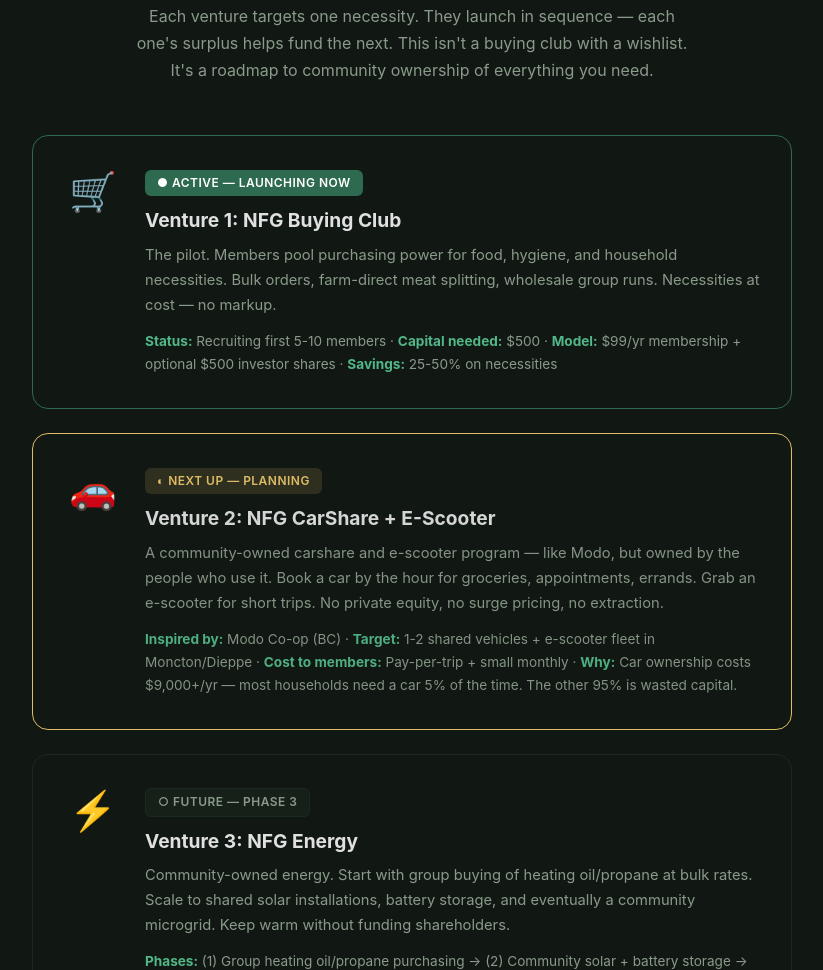
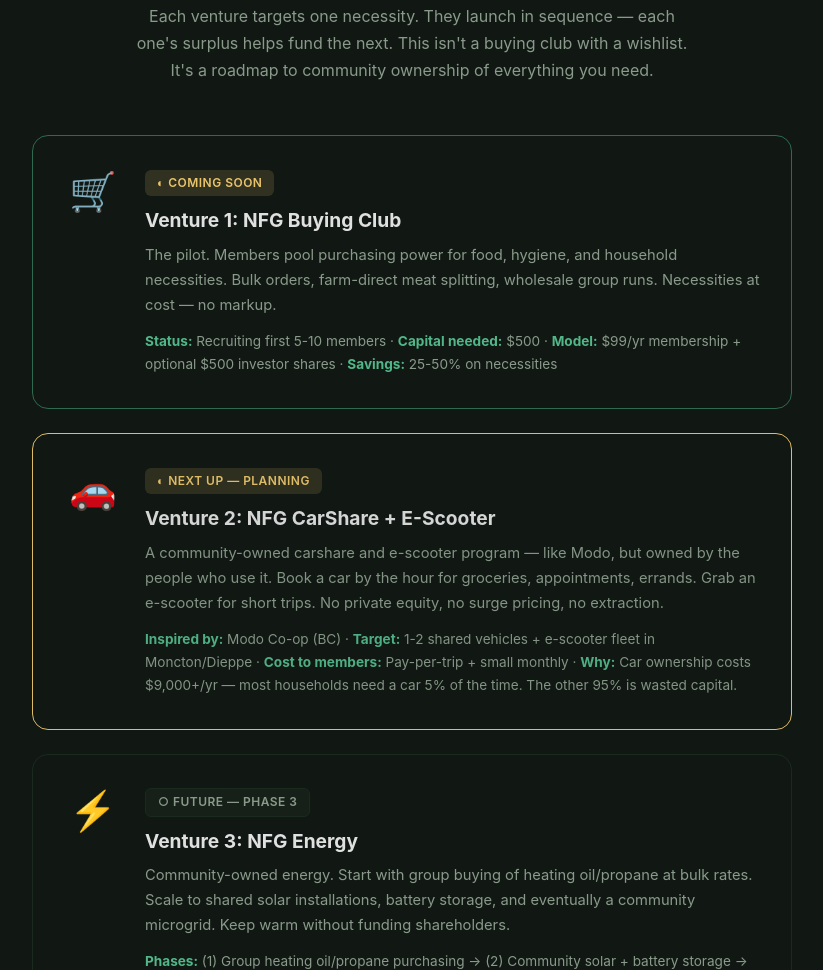
Before and after one commit to milishiajay/notforgreedcorp, a plain HTML site: page index.html in a window 1280 px wide. Shown: the part 2219-3189 px from the top of the page, without its empty margins (228-1051 px from the left). Drawn offline with Linux system fonts and the light colour scheme.

Commit message:
Change buying club status from Active to Coming Soon

```diff
--- a/index.html
+++ b/index.html
@@ -793,7 +793,7 @@
                 <div class="venture-card active">
                     <div class="venture-icon">🛒</div>
                     <div>
-                        <span class="venture-status live">● Active — Launching Now</span>
+                        <span class="venture-status next">◐ Coming Soon</span>
                         <h3>Venture 1: NFG Buying Club</h3>
                         <p class="venture-desc">The pilot. Members pool purchasing power for food, hygiene, and household necessities. Bulk orders, farm-direct meat splitting, wholesale group runs. Necessities at cost — no markup.</p>
                         <div class="venture-details">
```
